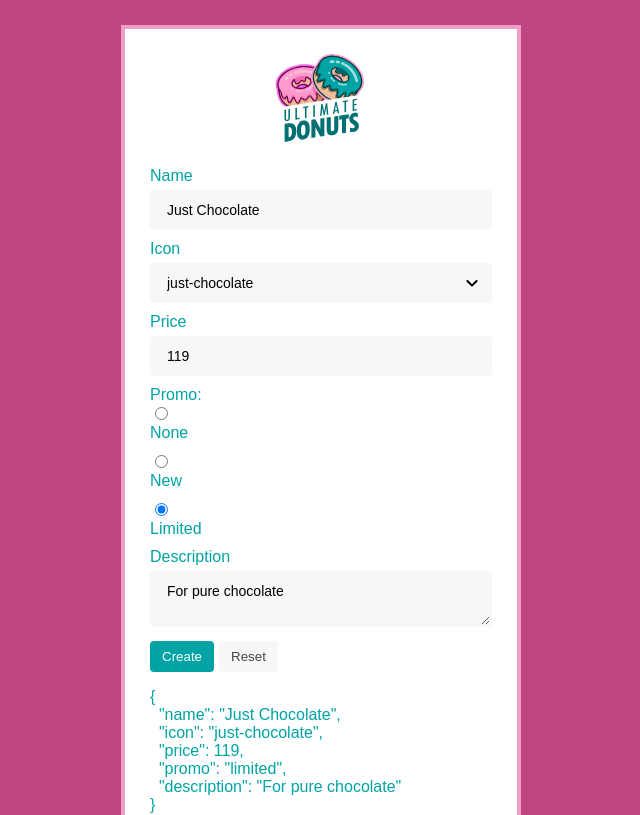
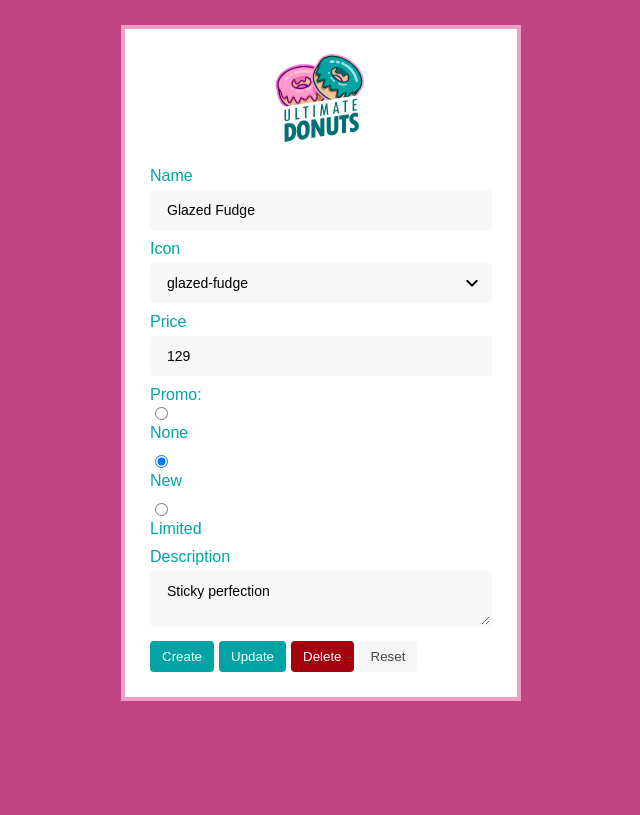
Before and after one commit to hotiaDiallo/migration-to-standalone, an Angular app: page / in a window 1280 px wide. Shown: the top 815 px of the page, without its empty margins (319-959 px from the left). Built offline with nearby package versions, Linux system fonts and the light colour scheme; a web font is replaced by a local one.

Commit message:
state management and services

```diff
--- a/src/app/admin/admin.module.ts
+++ b/src/app/admin/admin.module.ts
@@ -29,6 +29,7 @@ import { DonutFormComponent } from './components/donut-form/donut-form.component
     CommonModule,
     FormsModule
   ],
+  providers: [],
   exports: [
     DonutListComponent,
     DonutSingleComponent
--- a/src/app/admin/components/donut-card/donut-card.component.ts
+++ b/src/app/admin/components/donut-card/donut-card.component.ts
@@ -15,11 +15,10 @@ import { Donut } from '../../models/donut.model';
             {{donut.name}}
             <ng-container [ngSwitch]="donut.promo">
               <span class="donut-card-label">
-                <ng-template [ngSwitchCase]="'new'"]>NEW</ng-template>
-                <ng-template [ngSwitchCase]="'limited'"]>LIMITED</ng-template>
-                <!-- <ng-template ngSwitchDefault>NOTHING</ng-template> -->
+                <ng-template [ngSwitchCase]="'new'">NEW</ng-template>
+                <ng-template [ngSwitchCase]="'limited'">LIMITED</ng-template>
+                <ng-template ngSwitchDefault>NOTHING</ng-template>
               </span>
-              <span *ngSwitchCase="'limited'" class="donut-card-label">LIMITED</span>
             </ng-container>
           </p>
           <p class="donut-card-price">{{donut.price / 100 | currency: 'USD'}} </p>
--- a/src/app/admin/components/donut-form/donut-form.component.ts
+++ b/src/app/admin/components/donut-form/donut-form.component.ts
@@ -5,7 +5,7 @@ import { Donut } from '../../models/donut.model';
 @Component({
   selector: 'donut-form',
   template: `
-    <form class="donut-form" (ngSubmit)="handleSubmit(form)" #form="ngForm">
+    <form class="donut-form" #form="ngForm">
       <label>
         <span>Name</span>
         <input
@@ -97,11 +97,11 @@ import { Donut } from '../../models/donut.model';
         </ng-container>
       </label>
 
-      <button type="submit" class="btn btn--green">Create</button>
+      <button type="button" (click)="handleCreate(form)" class="btn btn--green">Create</button>
+      <button type="button" (click)="handleUpdate(form)" [disabled]="form.untouched" class="btn btn--green">Update</button>
+      <button type="button" (click)="handleDelete()" class="btn btn--red">Delete</button>
       <button type="button" class="btn btn--grey" (click)="form.resetForm()">Reset</button>
       <div *ngIf="form.valid && form.submitted" class="donut-form-working">Working...</div>
-      <pre>{{ form.value | json }}</pre>
-      <pre>{{ donut | json }}</pre>
     </form>
   `,
   styles: [
@@ -139,6 +139,8 @@ export class DonutFormComponent {
 
   @Input() donut!: Donut;
   @Output() create = new EventEmitter<Donut>();
+  @Output() update = new EventEmitter<Donut>();
+  @Output() delete = new EventEmitter<Donut>();
 
   icons: string[] = [
     'caramel-swirl',
@@ -150,7 +152,7 @@ export class DonutFormComponent {
     'zesty-lemon',
   ];
 
-  handleSubmit(form: NgForm) {
+  handleCreate(form: NgForm) {
     if (form.valid) {
       this.create.emit(form.value)
     } else {
@@ -158,4 +160,18 @@ export class DonutFormComponent {
     }
   }
 
+  handleUpdate(form: NgForm) {
+    if (form.valid) {
+      this.update.emit({ id: this.donut.id, ...form.value })
+    } else {
+      form.form.markAllAsTouched();
+    }
+  }
+
+  handleDelete() {
+    if (confirm(`Really delete ${this.donut.name}?`)) {
+      this.delete.emit({ ...this.donut })
+    }
+  }
+
 }
--- a/src/app/admin/containers/donut-list/donut-list.component.ts
+++ b/src/app/admin/containers/donut-list/donut-list.component.ts
@@ -1,5 +1,6 @@
 import { Component, OnInit } from '@angular/core';
 import { Donut } from '../../models/donut.model';
+import { DonutService } from '../../services/donut.service';
 
 @Component({
   selector: 'donut-list',
@@ -21,32 +22,10 @@ import { Donut } from '../../models/donut.model';
 export class DonutListComponent implements OnInit {
   donuts!: Donut[];
 
+  constructor(private donutService: DonutService) { }
+
   ngOnInit(): void {
-    this.donuts = [
-      {
-        id: '1u98Kl',
-        name: 'Just Chocolate',
-        icon: 'just-chocolate',
-        price: 119,
-        description: 'For pure chocolate',
-        promo: 'limited'
-      },
-      {
-        id: '2u98Kl',
-        name: 'Glazed Fudge',
-        icon: 'glazed-fudge',
-        price: 129,
-        description: 'Sticky perfection',
-        promo: 'new'
-      },
-      {
-        id: '3u98Kl',
-        name: 'Caramel Swirl',
-        icon: 'caramel-swirl',
-        price: 129,
-        description: 'Chcolate drizzled with caramel'
-      }
-    ];
+    this.donuts = this.donutService.read();
   }
 
   trackById(index: number, value: Donut) {
--- a/src/app/admin/containers/donut-single/donut-single.component.ts
+++ b/src/app/admin/containers/donut-single/donut-single.component.ts
@@ -1,33 +1,42 @@
 import { Component, OnInit } from '@angular/core';
 import { Donut } from '../../models/donut.model';
+import { DonutService } from '../../services/donut.service';
 
 @Component({
   selector: 'donut-single',
   template: `
     <div>
-      <donut-form [donut]="donut" (create)="onCreate($event)"></donut-form>
+      <donut-form
+      [donut]="donut"
+      (create)="onCreate($event)"
+      (update)="onUpdate($event)"
+      (delete)="onDelete($event)"></donut-form>
     </div>
   `,
   styles: [
   ]
 })
-export class DonutSingleComponent implements OnInit{
+export class DonutSingleComponent implements OnInit {
 
   donut!: Donut;
 
+  constructor(private donutService: DonutService) { }
+
   ngOnInit(): void {
-    this.donut = {
-      id: '1u98Kl',
-      name: 'Just Chocolate',
-      icon: 'just-chocolate',
-      price: 119,
-      description: 'For pure chocolate',
-      promo: 'limited'
-    }
+    const id = '2u98Kl';
+    this.donut = this.donutService.readOne(id);
   }
 
-  onCreate(donut: Donut){
-    console.log('onCreate', donut)
+  onCreate(donut: Donut) {
+    this.donutService.create(donut);
+  }
+
+  onUpdate(donut: Donut) {
+    this.donutService.update(donut);
+  }
+
+  onDelete(donut: Donut) {
+    this.donutService.delete(donut);
   }
 
 }
--- a/src/app/admin/models/donut.model.ts
+++ b/src/app/admin/models/donut.model.ts
@@ -1,5 +1,5 @@
 export interface Donut {
-    id: string;
+    id?: string;
     name: string;
     price: number;
     icon: string;
--- /dev/null
+++ b/src/app/admin/services/donut.service.ts
@@ -0,0 +1,71 @@
+import { Injectable } from '@angular/core';
+import { Donut } from '../models/donut.model';
+
+@Injectable({
+  providedIn: 'root'
+})
+export class DonutService {
+
+  private donuts: Donut[] = [
+    {
+      id: '1u98Kl',
+      name: 'Just Chocolate',
+      icon: 'just-chocolate',
+      price: 119,
+      description: 'For pure chocolate',
+      promo: 'limited'
+    },
+    {
+      id: '2u98Kl',
+      name: 'Glazed Fudge',
+      icon: 'glazed-fudge',
+      price: 129,
+      description: 'Sticky perfection',
+      promo: 'new'
+    },
+    {
+      id: '3u98Kl',
+      name: 'Caramel Swirl',
+      icon: 'caramel-swirl',
+      price: 129,
+      description: 'Chcolate drizzled with caramel'
+    }
+  ];
+
+  constructor() { }
+
+  read() {
+    return this.donuts;
+  }
+
+  readOne(id: string) {
+    const donut = this.read().find((donut: Donut) => donut.id === id);
+
+    if (donut) {
+      return donut;
+    }
+    return { name: '', price: 0, icon: '', description: '' }
+  }
+
+  create(payload: Donut) {
+    this.donuts = [...this.donuts, payload];
+    console.log(this.donuts);
+  }
+
+  update(payload: Donut) {
+    this.donuts = this.donuts.map((donut: Donut) => {
+      if (donut.id === payload.id) {
+        return payload;
+      }
+      return donut;
+    })
+    console.log(this.donuts);
+  }
+
+  delete(payload: Donut) {
+    this.donuts = this.donuts.filter((donut: Donut) => donut.id !== payload.id)
+    console.log(this.donuts);
+  }
+
+
+}
--- a/src/styles.scss
+++ b/src/styles.scss
@@ -24,6 +24,7 @@ p {
 label {
   display: block;
   margin-bottom: 10px;
+
   span {
     display: block;
     margin-bottom: 5px;
@@ -38,9 +39,11 @@ label {
   outline: 0;
   width: 100%;
   font-size: 14px;
+
   &:focus {
     border-color: #e3e3e3;
   }
+
   &--select {
     background-image: url("/assets/img/icon/down.svg");
     background-position: 98% center;
@@ -49,6 +52,7 @@ label {
     -webkit-appearance: none;
     -moz-appearance: none;
   }
+
   &--textarea {
     resize: vertical;
   }
@@ -63,18 +67,27 @@ label {
   border: 0;
   border-radius: 4px;
   transition: opacity 0.2s ease-in-out, transform 0.2s ease-in-out;
+
   &--grey {
     background: #f7f7f7;
     color: #444;
   }
+
   &--green {
     background: #01a3a4;
     color: #fff;
   }
+
+  &--red {
+    background: #a4010f;
+    color: #fff;
+  }
+
   &:hover {
     opacity: 0.8;
     transform: translateY(-2px);
   }
+
   &:disabled {
     cursor: no-drop;
   }
```
Also changed, not shown: 1 other file (tests, documents, lock files or other folders).
